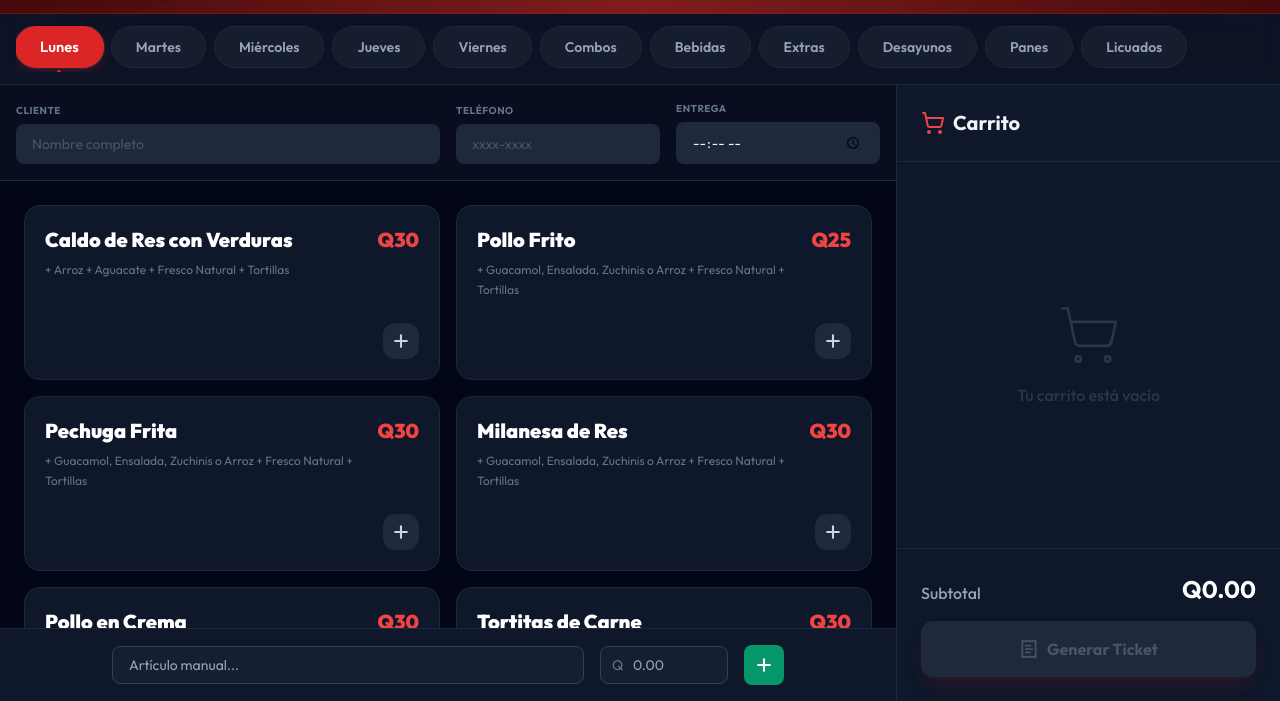
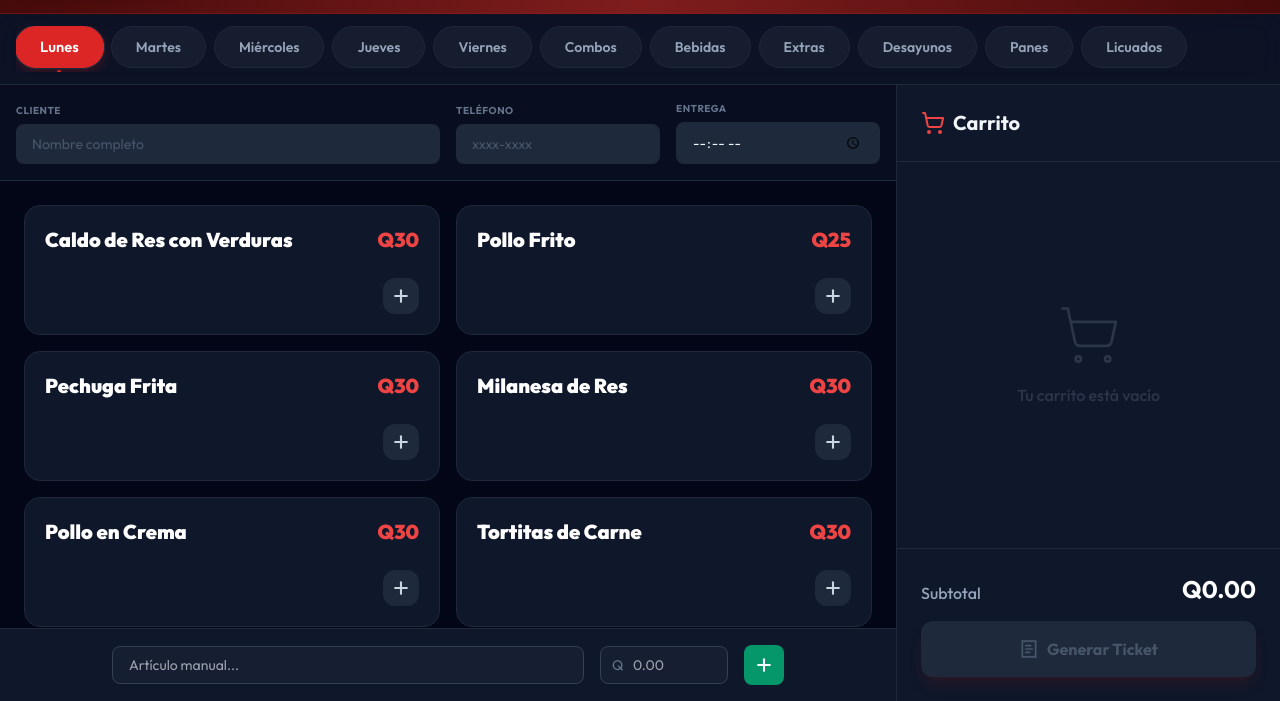
Before and after one commit to fredyalfaro17-oss/FinalComedorDondeFlory, a website built with Vite: page index.html in a window 1280 px wide. Shown: the part 99-800 px from the top of the page. Built offline with nearby package versions, Linux system fonts and the light colour scheme.

Commit message:
Actualización: Mejoras en menú, fuentes grandes en ticket y detalles personalizados por plato

```diff
--- a/src/data.js
+++ b/src/data.js
@@ -5,12 +5,12 @@ export const menuData = {
       name: "Lunes",
       color: "#dc2626", // red-600
       items: [
-        { name: "Caldo de Res con Verduras", price: 30, description: "+ Arroz + Aguacate + Fresco Natural + Tortillas" },
-        { name: "Pollo Frito", price: 25, description: "+ Guacamol, Ensalada, Zuchinis o Arroz + Fresco Natural + Tortillas" },
-        { name: "Pechuga Frita", price: 30, description: "+ Guacamol, Ensalada, Zuchinis o Arroz + Fresco Natural + Tortillas" },
-        { name: "Milanesa de Res", price: 30, description: "+ Guacamol, Ensalada, Zuchinis o Arroz + Fresco Natural + Tortillas" },
-        { name: "Pollo en Crema", price: 30, description: "+ Guacamol, Ensalada, Zuchinis o Arroz + Fresco Natural + Tortillas" },
-        { name: "Tortitas de Carne", price: 30, description: "+ Acompañamientos variados + Fresco Natural + Tortillas" }
+        { name: "Caldo de Res con Verduras", price: 30 },
+        { name: "Pollo Frito", price: 25 },
+        { name: "Pechuga Frita", price: 30 },
+        { name: "Milanesa de Res", price: 30 },
+        { name: "Pollo en Crema", price: 30 },
+        { name: "Tortitas de Carne", price: 30 }
       ]
     },
     {
@@ -18,13 +18,13 @@ export const menuData = {
       name: "Martes",
       color: "#ea580c", // orange-600
       items: [
-        { name: "Caldo de Pata con Verduras", price: 30, description: "+ Más Arroz + Limón + Fresco Natural + Tortillas" },
-        { name: "Filete de Pechuga a la Plancha", price: 25, description: "+ Guacamol, Ensalada verde, Ensalada Rusa o Arroz + Fresco Natural + Tortillas" },
-        { name: "Ensalada Latina con Filete", price: 30, description: "+ Guacamol, Ensalada verde, Ensalada Rusa o Arroz + Fresco Natural + Tortillas" },
-        { name: "Pollo Guisado", price: 25, description: "+ Guacamol, Ensalada verde, Ensalada Rusa o Arroz + Fresco Natural + Tortillas" },
-        { name: "Tortitas de Carne", price: 30, description: "+ Guacamol, Ensalada verde, Ensalada Rusa o Arroz + Fresco Natural + Tortillas" },
-        { name: "Bistec de Res", price: 30, description: "+ Guacamol, Ensalada verde, Ensalada Rusa o Arroz + Fresco Natural + Tortillas" },
-        { name: "Panza en Amarillo", price: 25, description: "+ Guacamol, Ensalada verde, Ensalada Rusa o Arroz + Fresco Natural + Tortillas" }
+        { name: "Caldo de Pata con Verduras", price: 30 },
+        { name: "Filete de Pechuga a la Plancha", price: 25 },
+        { name: "Ensalada Latina con Filete", price: 30 },
+        { name: "Pollo Guisado", price: 25 },
+        { name: "Tortitas de Carne", price: 30 },
+        { name: "Bistec de Res", price: 30 },
+        { name: "Panza en Amarillo", price: 25 }
       ]
     },
     {
@@ -32,14 +32,14 @@ export const menuData = {
       name: "Miércoles",
       color: "#2563eb", // blue-600
       items: [
-        { name: "Pepián de Res", price: 30, description: "+ Fresco Natural + Tortillas" },
-        { name: "Pepián de Pollo", price: 25, description: "+ Fresco Natural + Tortillas" },
-        { name: "Pepián de Pechuga", price: 30, description: "+ Fresco Natural + Tortillas" },
-        { name: "Chapsui Mixto (Res, Cerdo)", price: 30, description: "+ Guacamol, Espagueti con Mantequilla, Ensalada de pepino o Arroz + Fresco Natural + Tortillas" },
-        { name: "Bistec a la Plancha", price: 30, description: "+ Guacamol, Espagueti con Mantequilla, Ensalada de pepino o Arroz + Fresco Natural + Tortillas" },
-        { name: "Salpicón de Res", price: 30, description: "+ Guacamol, Espagueti con Mantequilla, Ensalada de pepino o Arroz + Fresco Natural + Tortillas" },
-        { name: "Tortilla de Harina Res", price: 30, description: "+ Guacamol, Ensalada de pepino, Espagueti o Arroz + Fresco Natural + Tortillas" },
-        { name: "Pollo Guisado", price: 25, description: "+ Guacamol, Ensalada de pepino, Espagueti o Arroz + Fresco Natural + Tortillas" }
+        { name: "Pepián de Res", price: 30 },
+        { name: "Pepián de Pollo", price: 25 },
+        { name: "Pepián de Pechuga", price: 30 },
+        { name: "Chapsui Mixto (Res, Cerdo)", price: 30 },
+        { name: "Bistec a la Plancha", price: 30 },
+        { name: "Salpicón de Res", price: 30 },
+        { name: "Tortilla de Harina Res", price: 30 },
+        { name: "Pollo Guisado", price: 25 }
       ]
     },
     {
@@ -47,12 +47,12 @@ export const menuData = {
       name: "Jueves",
       color: "#a16207", // yellow-700 -> amber? I'll use a better amber
       items: [
-        { name: "Frijol Colorado con Costilla", price: 30, description: "+ Fresco Natural + Tortillas" },
-        { name: "Frijol Colorado con Chicharrón", price: 25, description: "+ Fresco Natural + Tortillas" },
-        { name: "Pechuga Rellena de Mozzarella", price: 30, description: "+ Guacamol, Ensalada hawaiana, Ensalada de papa o Arroz + Fresco Natural + Tortillas" },
-        { name: "Tortillas de Harina de Res", price: 30, description: "+ Fresco Natural" },
-        { name: "Costilla en Barbacoa", price: 25, description: "+ Guacamol, Ensalada hawaiana, Ensalada de papa o Arroz + Fresco Natural + Tortillas" },
-        { name: "Salpicón de Res", price: 30, description: "+ Guacamol, Ensalada hawaiana, Ensalada de papa o Arroz + Fresco Natural + Tortillas" }
+        { name: "Frijol Colorado con Costilla", price: 30 },
+        { name: "Frijol Colorado con Chicharrón", price: 25 },
+        { name: "Pechuga Rellena de Mozzarella", price: 30 },
+        { name: "Tortillas de Harina de Res", price: 30 },
+        { name: "Costilla en Barbacoa", price: 25 },
+        { name: "Salpicón de Res", price: 30 }
       ]
     },
     {
@@ -60,12 +60,12 @@ export const menuData = {
       name: "Viernes",
       color: "#9333ea", // purple-600
       items: [
-        { name: "Carne Asada", price: 30, description: "+ Guacamol, Frijoles Volteados, Coditos con Mayonesa o Papas Baby con Mantequilla + Fresco Natural + Tortillas" },
-        { name: "Costilla Asada", price: 30, description: "+ Guacamol, Frijoles Volteados, Coditos con Mayonesa o Papas Baby con Mantequilla + Fresco Natural + Tortillas" },
-        { name: "Pollo Asado", price: 25, description: "+ Guacamol, Frijoles Volteados, Coditos con Mayonesa o Papas Baby con Mantequilla + Fresco Natural + Tortillas" },
-        { name: "Pechuga Asada", price: 30, description: "+ Guacamol, Frijoles Volteados, Coditos con Mayonesa o Papas Baby con Mantequilla + Fresco Natural + Tortillas" },
-        { name: "Caldo de Pollo Amarillo", price: 30, description: "+ Fresco Natural + Tortillas" },
-        { name: "Ceviche de Camarón", price: 35, description: "+ Tomate, Cebolla, Cilantro, Limón + Galletas de soda" }
+        { name: "Carne Asada", price: 30 },
+        { name: "Costilla Asada", price: 30 },
+        { name: "Pollo Asado", price: 25 },
+        { name: "Pechuga Asada", price: 30 },
+        { name: "Caldo de Pollo Amarillo", price: 30 },
+        { name: "Ceviche de Camarón", price: 35 }
       ]
     },
     {
@@ -116,12 +116,12 @@ export const menuData = {
       name: "Desayunos",
       color: "#b45309", // amber-700
       items: [
-        { name: "Huevos al Gusto (Simples/Estrellados/etc)", price: 17, description: "Incluye: Frijoles, Plátanos Fritos, 1 Café, Tortilla o Pan" },
-        { name: "Huevos al Gusto (Tomate/Cebolla/Rancheros)", price: 18, description: "Incluye: Frijoles, Plátanos Fritos, 1 Café, Tortilla o Pan" },
-        { name: "Huevos Revueltos con Jamón/Salchicha", price: 19, description: "Incluye: Frijoles, Plátanos Fritos, 1 Café, Tortilla o Pan" },
-        { name: "Huevos Especial (Chorizo/Longaniza/Omelette)", price: 20, description: "Incluye: Frijoles, Plátanos Fritos, 1 Café, Tortilla o Pan" },
-        { name: "Campestre (Milanesa/Adobado)", price: 25, description: "Incluye: Frijoles, Plátanos Fritos, 1 Café, Tortilla o Pan" },
-        { name: "Chilaquiles", price: 20, description: "Incluye: 1 Café" }
+        { name: "Huevos al gusto simple", price: 17 },
+        { name: "Huevos al Gusto", price: 18 },
+        { name: "Huevos Revueltos", price: 19 },
+        { name: "Huevos especiales", price: 20 },
+        { name: "Campestre", price: 25 },
+        { name: "Chilaquiles", price: 20 }
       ]
     },
     {
@@ -160,7 +160,9 @@ export const menuData = {
         { name: "Licuado de Fresa Con Leche", price: 12 },
         { name: "Licuado de Mora Con Leche", price: 12 },
         { name: "Licuado de Oreo Con Leche", price: 12 },
-        { name: "Licuado de Café Con Leche", price: 12 }
+        { name: "Licuado de Café Con Leche", price: 12 },
+        { name: "Licuado Mixto con Agua", price: 10 },
+        { name: "Licuado Mixto con Leche", price: 12 }
       ]
     }
   ]
--- a/src/style.css
+++ b/src/style.css
@@ -280,6 +280,7 @@ body {
 
   .customer-data .value {
     font-weight: 900 !important;
+    font-size: 16pt !important;
   }
 
   .ticket-row {
```
Also changed, not shown: src/main.js (+20 -6 lines).
